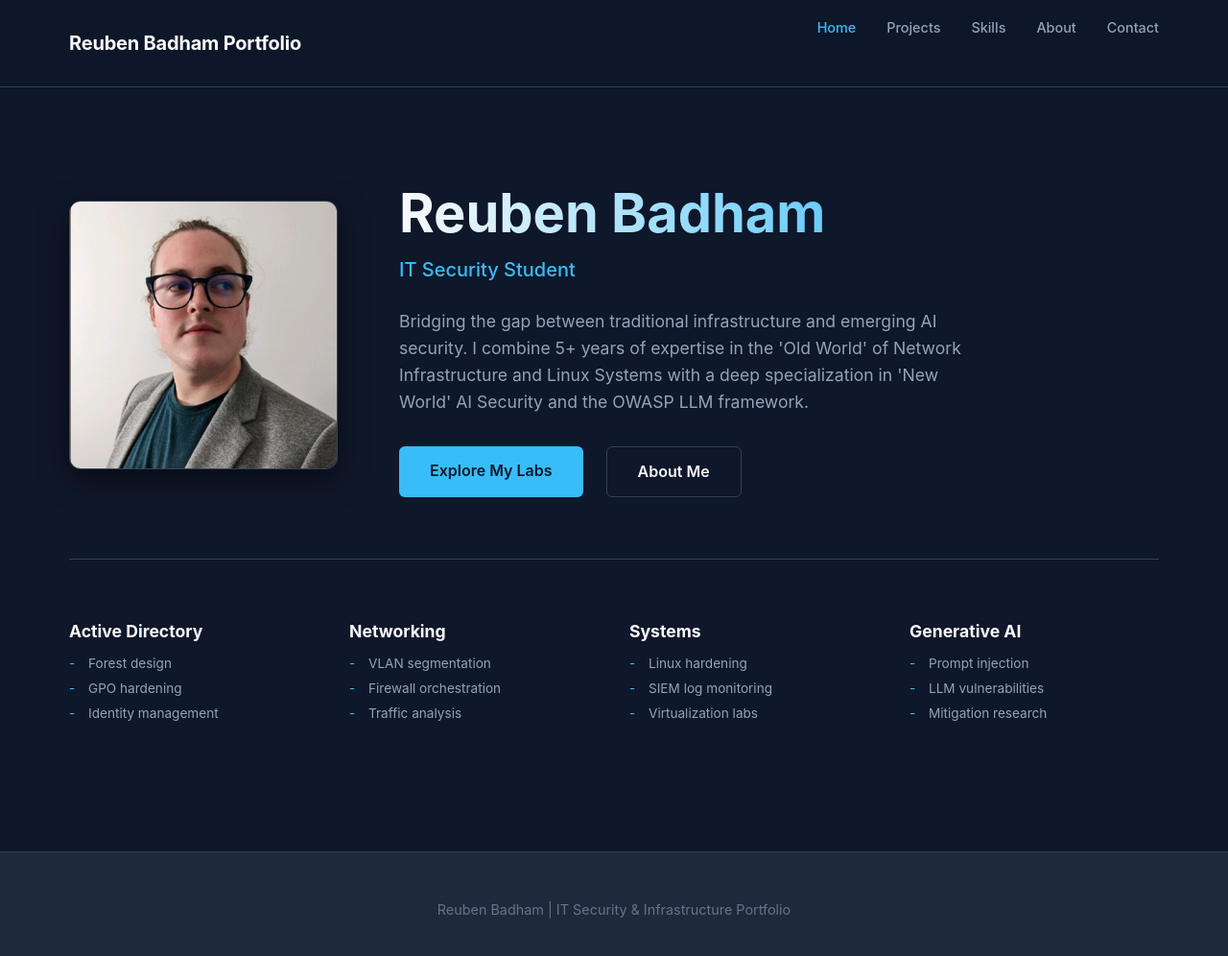
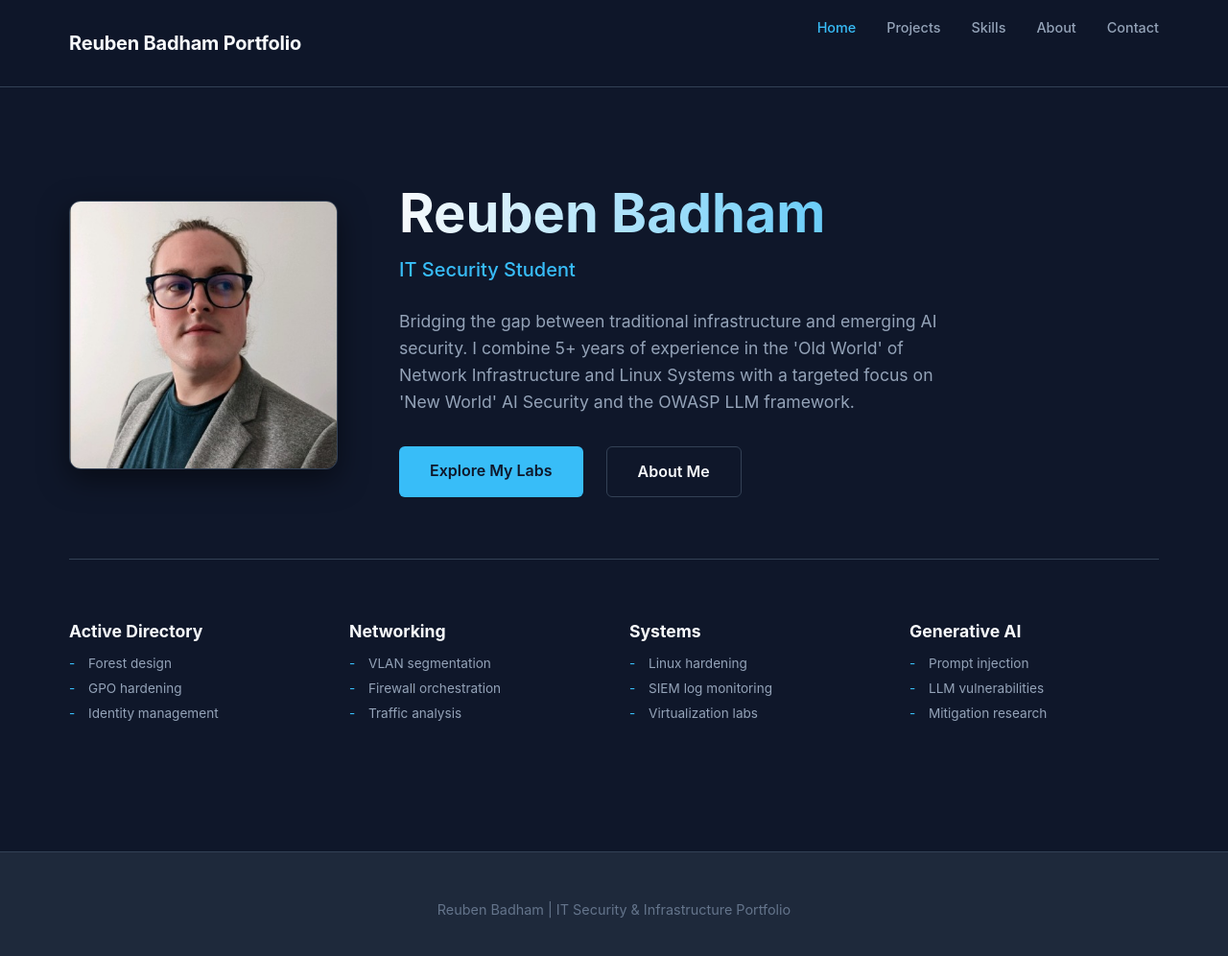
Before and after one commit to Sin9ularity1/Portfolio, a Jekyll site: the page built from index.md, in a window 1280 px wide and 1007 px high. Shown: the top 996 px of the window at 96% size. Built offline with Jekyll 4.4.1, drawn with Linux system fonts in a browser that asks for light colours.

```diff
--- a/index.md
+++ b/index.md
@@ -14,8 +14,8 @@ layout_class: home-page
         <p class="hero-subtitle">IT Security Student</p>
         <p class="hero-description">
             Bridging the gap between traditional infrastructure and emerging AI security.
-            I combine 5+ years of expertise in the 'Old World' of Network Infrastructure and Linux Systems
-            with a deep specialization in 'New World' AI Security and the OWASP LLM framework.
+            I combine 5+ years of experience in the 'Old World' of Network Infrastructure and Linux Systems
+            with a targeted focus on 'New World' AI Security and the OWASP LLM framework.
         </p>
         <div class="hero-cta">
             <a href="{{ '/projects.html' | relative_url }}" class="btn-primary">Explore My Labs</a>
```
